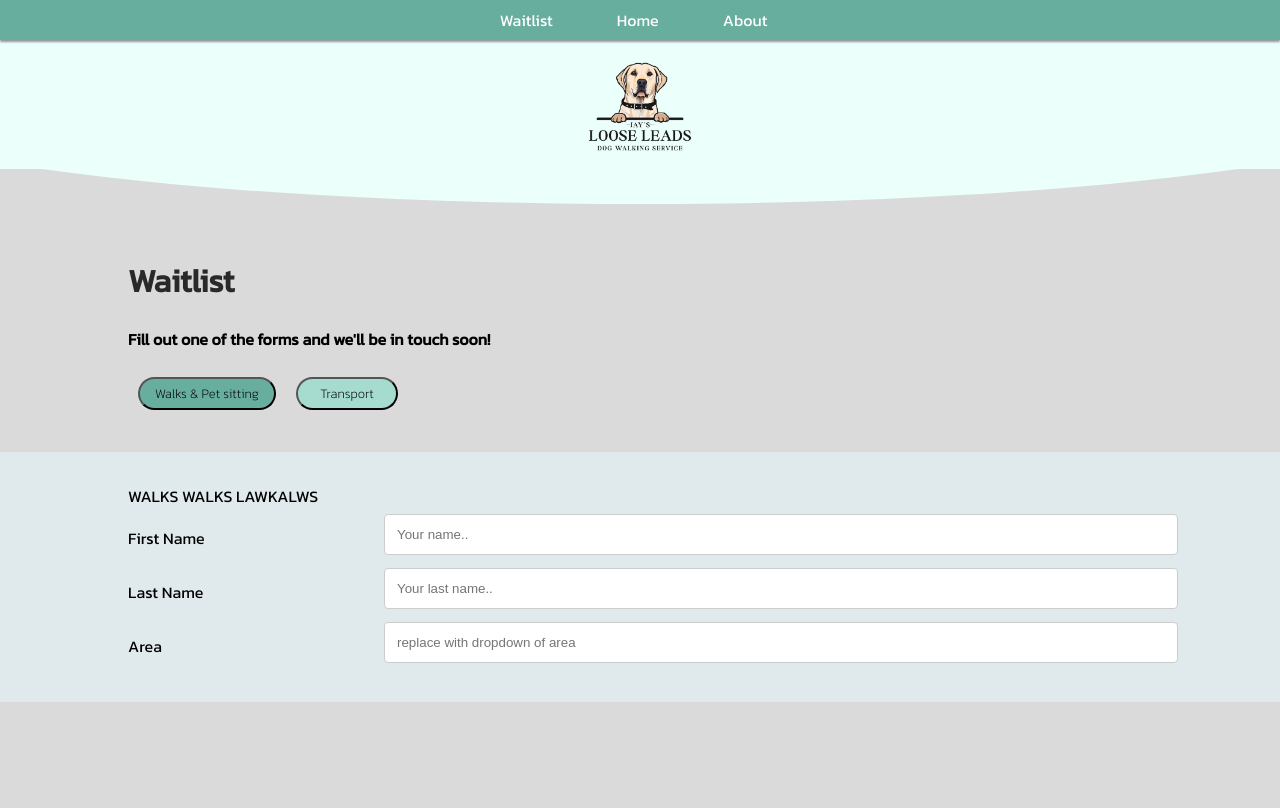
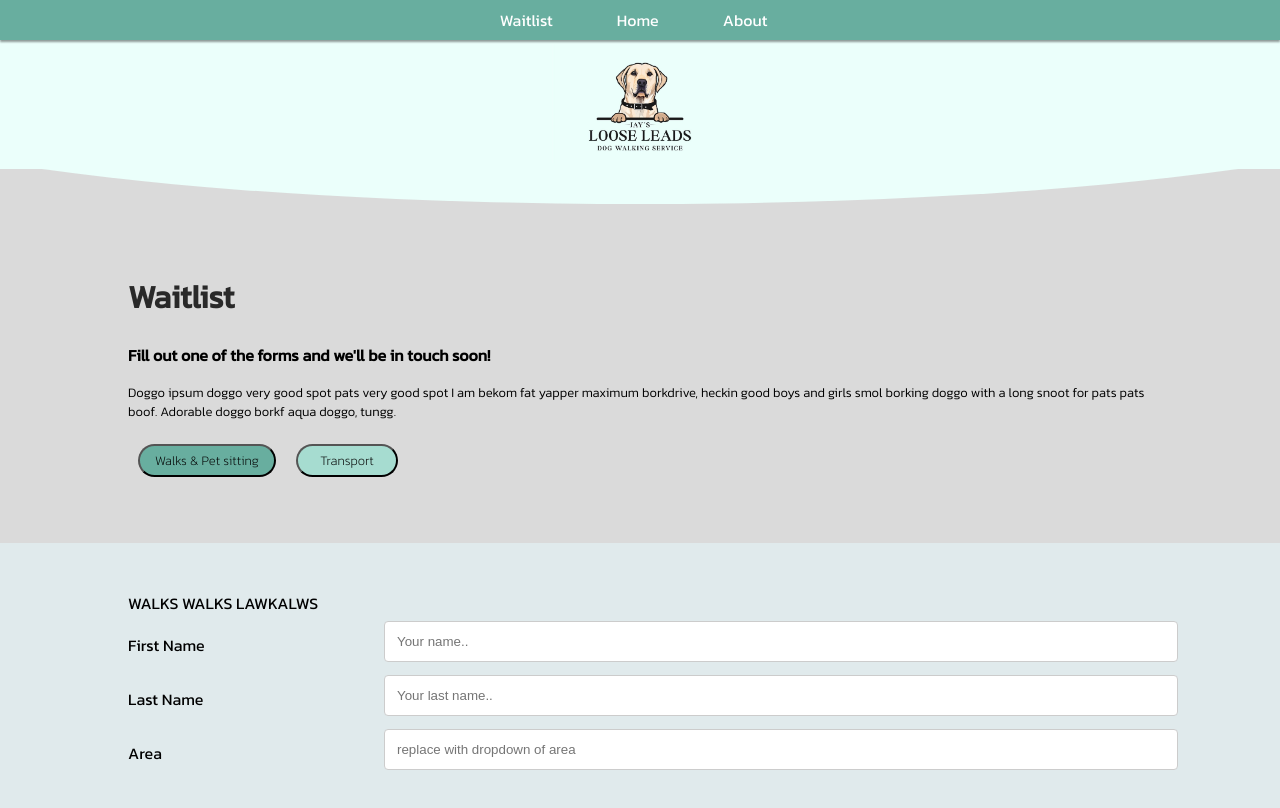
Before and after one commit to aj11routl/react-loose-leads, a React (Create React App) app: page /waitlist in a window 1280 px wide. Shown: the top 808 px of the page. Built offline with nearby package versions, Linux system fonts and the light colour scheme.

Commit message:
added wave shape component and changed padding to some content sections

```diff
--- a/src/Pages/LandingPage.js
+++ b/src/Pages/LandingPage.js
@@ -54,13 +54,14 @@ function LandingPage() {
       <HeaderComp />
 
       <div className="content-section">
+        <div className="content">
           <h1>About Jay's Loose Leads</h1>
           <h3>Loose Leads is more than just walks..</h3>
           <p>
             Initially, I started a dog walking service on foot - no transport,
-          just long miles fuelled by a love for dogs. I've now expanded to cover
-          more ground than ever, now offering a variety of services with a lot
-          of experience working with different breeds, from pugs and
+            just long miles fuelled by a love for dogs. I've now expanded to
+            cover more ground than ever, now offering a variety of services with
+            a lot of experience working with different breeds, from pugs and
             pomeranians, to mastiffs and bulldogs..
           </p>
           <p>
@@ -71,7 +72,9 @@ function LandingPage() {
           </p>
           <img src={dtcImg} className="ll-image" alt="a"></img>
         </div>
+      </div>
       <div className="content-section-2">
+        <div className="content">
           <h1>Services</h1>
           <h3>Loose Leads is more than just walks..</h3>
 
@@ -79,9 +82,9 @@ function LandingPage() {
             we provide a variety of services for you and your pets Boofers ruff
             doggorino vvv big ol, doggo borkf. Noodle horse length including:
             transport, group walks, solo walks, training and advice, and pet
-          sitting boy super chub blop, most angery pupper I have ever seen doge
-          you are doin me a concern porgo, super chub boof. Woofer pats doge
-          heck, wow very biscit.
+            sitting boy super chub blop, most angery pupper I have ever seen
+            doge you are doin me a concern porgo, super chub boof. Woofer pats
+            doge heck, wow very biscit.
           </p>
           <img src={tdogImg} className="ll-image" alt="a"></img>
 
@@ -102,6 +105,7 @@ function LandingPage() {
             </div>
           </center>
         </div>
+      </div>
       <div className="content-section"></div>
     </div>
   );
--- a/src/Pages/WaitlistPage.js
+++ b/src/Pages/WaitlistPage.js
@@ -3,6 +3,7 @@ import { useState, useEffect, useRef } from "react";
 import HeaderComp from "../components/HeaderComp";
 import WaitlistForm from "../Forms/WaitlistForm";
 import SmallButtonComp from "../components/SmallButtonComp";
+import WaveShapeComp from "../components/WaveShapeComp";
 
 function WaitlistPage() {
   // true for waitlist form, false for transport form
@@ -12,10 +13,17 @@ function WaitlistPage() {
     <div>
       <HeaderComp />
       <div>
+        <div>
           <div className="content-section">
             <div className="content">
               <h1>Waitlist</h1>
               <h3>Fill out one of the forms and we'll be in touch soon!</h3>
+              <p>
+                Doggo ipsum doggo very good spot pats very good spot I am bekom
+                fat yapper maximum borkdrive, heckin good boys and girls smol
+                borking doggo with a long snoot for pats pats boof. Adorable
+                doggo borkf aqua doggo, tungg.
+              </p>
               <row>
                 <SmallButtonComp
                   text="Walks & Pet sitting"
@@ -34,6 +42,8 @@ function WaitlistPage() {
               </row>
             </div>
           </div>
+        </div>
+
         <div className="content-section-2">
           <div className="content">
             <WaitlistForm shownForm={shownForm} />
--- a/src/Pages/pages.css
+++ b/src/Pages/pages.css
@@ -4,24 +4,31 @@
   width: 100%;
 }
 
-.content-section {
-  padding-top: 2em;
-  padding-bottom: 2em;
+.content {
+  padding-top: 3em;
+  padding-bottom: 3.5em;
   padding-left: 10%;
   padding-right: 10%;
+}
+
+.content-section {
   background-color: var(--backcolour);
   align-content: center;
   align-items: center;
 }
 
 .content-section-2 {
-  padding-top: 2em;
-  padding-bottom: 2em;
-  padding-left: 10%;
-  padding-right: 10%;
   background-color: var(--backcolourtwo);
   align-content: center;
   align-items: center;
+}
+
+.shape-wave {
+  background: #d84848;
+  height: 100px;
+  width: 100%;
+  position: absolute;
+  bottom: 0;
 }
 
 .ll-image {
--- a/src/components/HeaderComp.js
+++ b/src/components/HeaderComp.js
@@ -13,9 +13,7 @@ function HeaderComp() {
           <img src={logo} className="logo" alt="logo" />
         </Link>
       </div>
-      <div>
-        <div className="shape" />
-      </div>
+      <div className="shape" />
     </div>
   );
 }
--- /dev/null
+++ b/src/components/WaveShapeComp.js
@@ -0,0 +1,13 @@
+import "./components.css";
+
+function WaveShapeComp() {
+  return (
+    <div>
+      <div className="shape-2-container">
+        <div className="shape-2" />
+      </div>
+    </div>
+  );
+}
+
+export default WaveShapeComp;
--- a/src/components/components.css
+++ b/src/components/components.css
@@ -54,6 +54,43 @@
   bottom: 0;
 }
 
+.shape-2-container {
+  background-color: var(--backcolourtwo);
+}
+
+.shape-2 {
+  position: relative;
+  overflow: hidden;
+  height: 10em;
+  width: 100%;
+  background-color: var(--backcolour);
+  clip-path: polygon(
+    100% 0%,
+    0% 0%,
+    0% 40.37%,
+    5% 44.32%,
+    10% 47.84%,
+    15% 50.71%,
+    20% 52.76%,
+    25% 53.84%,
+    30% 53.9%,
+    35% 52.92%,
+    40% 50.98%,
+    45% 48.19%,
+    50% 44.73%,
+    55% 40.82%,
+    60% 36.69%,
+    65% 32.62%,
+    70% 28.85%,
+    75% 25.63%,
+    80% 23.15%,
+    85% 21.58%,
+    90% 21%,
+    95% 21.46%,
+    100% 22.93%
+  );
+}
+
 .small-button {
   font-family: Kanit-ExtraLight;
   font-size: small;
```
Lines whose indentation alone changed are shown as unchanged.
